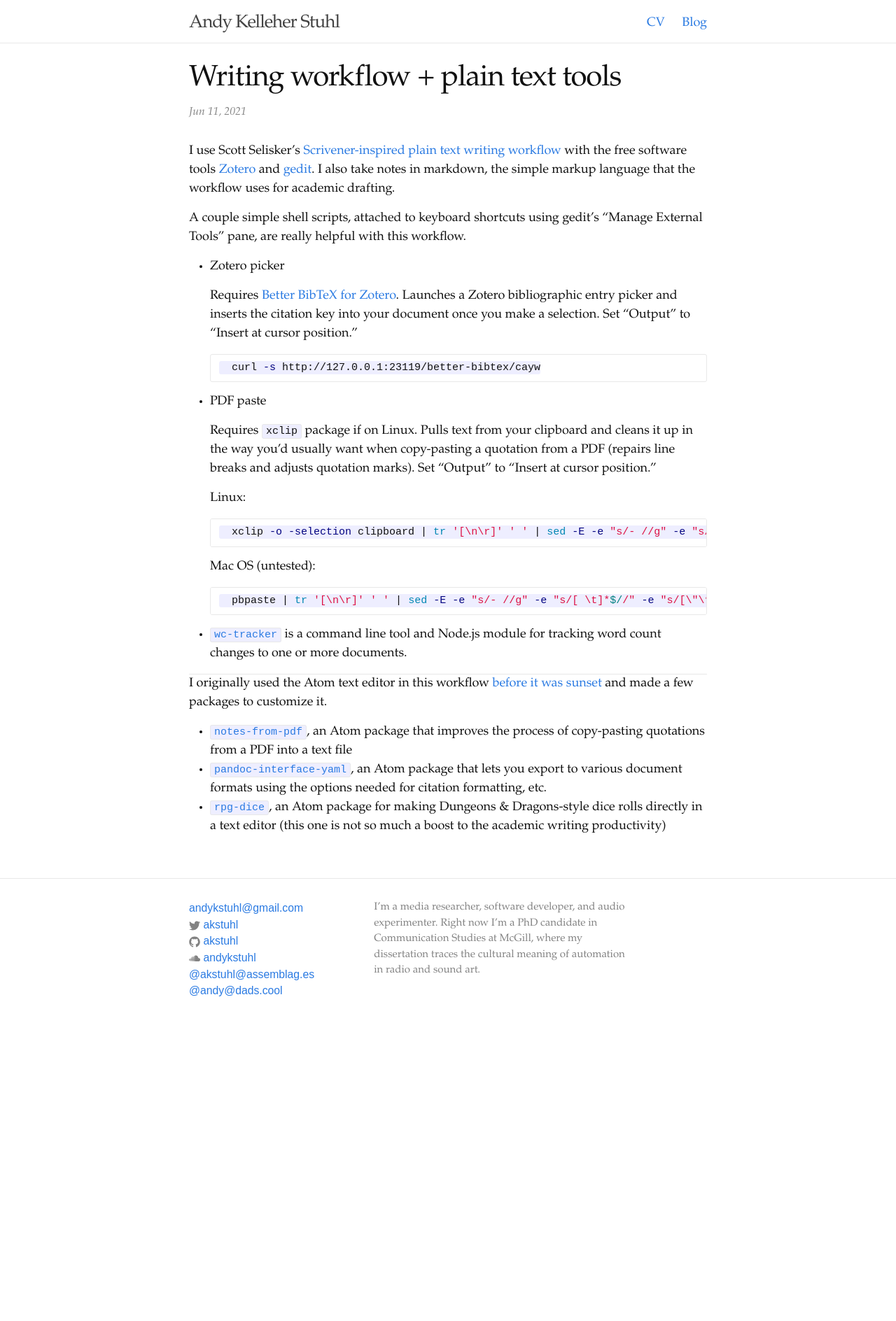
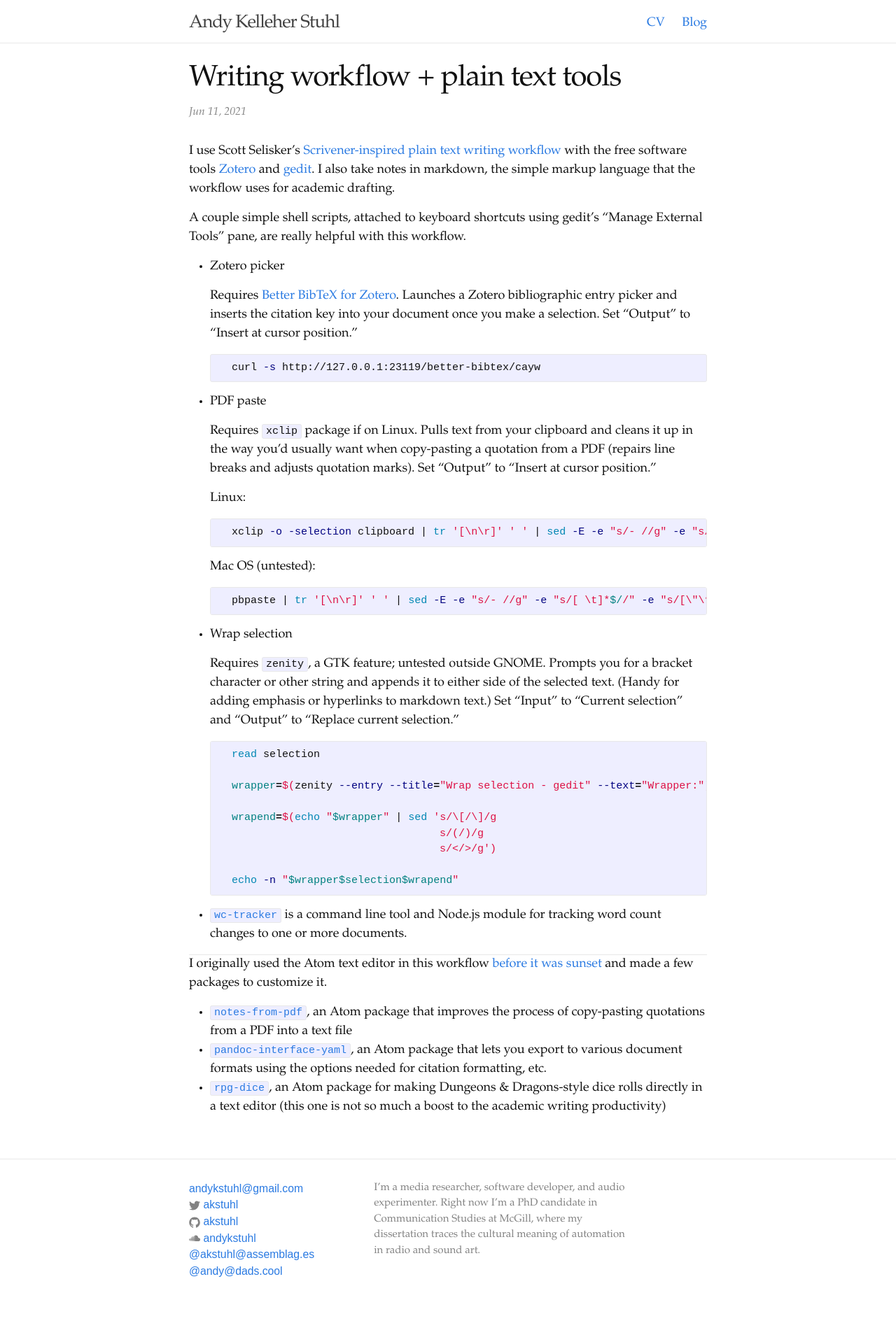
Before and after one commit to akstuhl/akstuhl.github.io, a Jekyll site: the page built from _posts/2021-06-11-writing-tools.md, in a window 1280 px wide. Shown: the whole page at 70% size. Built offline with Jekyll 4.4.1, drawn with Linux system fonts in a browser that asks for light colours; nearby versions of some CDN libraries; before the commit the page ends 1488 px from its top, so only the background shows below that.

Commit message:
work update and new gedit tool

````diff
--- a/_posts/2021-06-11-writing-tools.md
+++ b/_posts/2021-06-11-writing-tools.md
@@ -32,6 +32,22 @@
     pbpaste | tr '[\n\r]' ' ' | sed -E -e "s/- //g" -e "s/[ \t]*$//" -e "s/[\"\“\”]|[\’\‘]+/\'/g"
     ```
 
+- Wrap selection
+
+    Requires `zenity`, a GTK feature; untested outside GNOME. Prompts you for a bracket character or other string and appends it to either side of the selected text. (Handy for adding emphasis or hyperlinks to markdown text.) Set "Input" to "Current selection" and "Output" to "Replace current selection."
+
+    ```bash
+    read selection
+
+    wrapper=$(zenity --entry --title="Wrap selection - gedit" --text="Wrapper:")
+
+    wrapend=$(echo "$wrapper" | sed 's/\[/\]/g
+                                     s/(/)/g
+                                     s/</>/g')
+
+    echo -n "$wrapper$selection$wrapend"
+    ```
+
 - [`wc-tracker`](https://www.npmjs.com/package/wc-tracker) is a command line tool and Node.js module for tracking word count changes to one or more documents.
 
 ---
--- a/_sass/_syntax-highlighting.scss
+++ b/_sass/_syntax-highlighting.scss
@@ -2,7 +2,7 @@
  * Syntax highlighting styles
  */
 .highlight {
-    background: #fff;
+//    background: #fff;
     @extend %vertical-rhythm;
 
     .c     { color: #998; font-style: italic } // Comment
````
Also changed, not shown: _index_items/dissertation.md (+1 -1 lines), _index_items/machine-listening.md (added, +8 -0 lines), _index_items/radio-automation-routledge.md (added, +8 -0 lines), _index_items/radio-deprogramming.md (+3 -3 lines), _index_items/sounds-of-accompaniment.md (added, +8 -0 lines), _index_items/wave-farm.md (+3 -3 lines).
